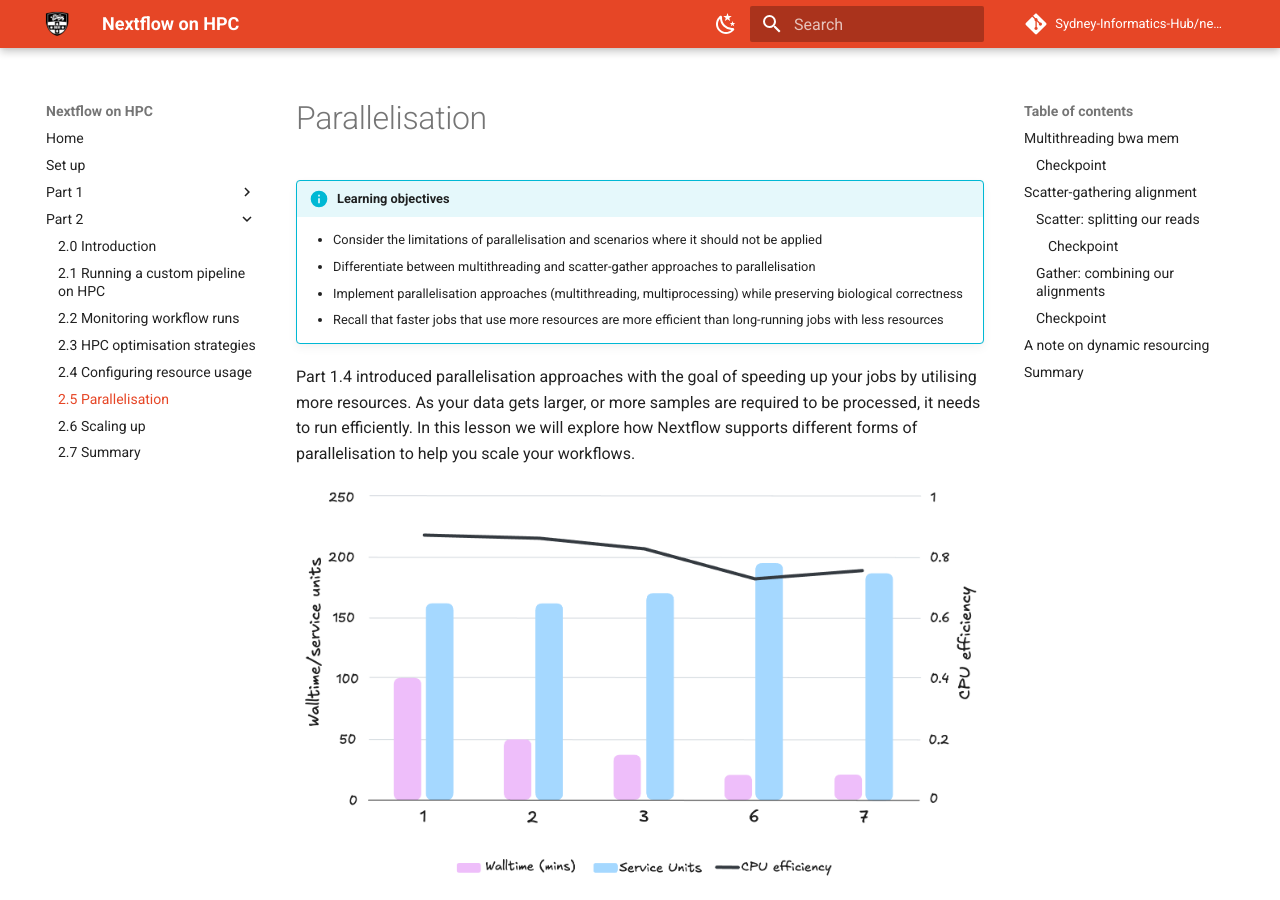
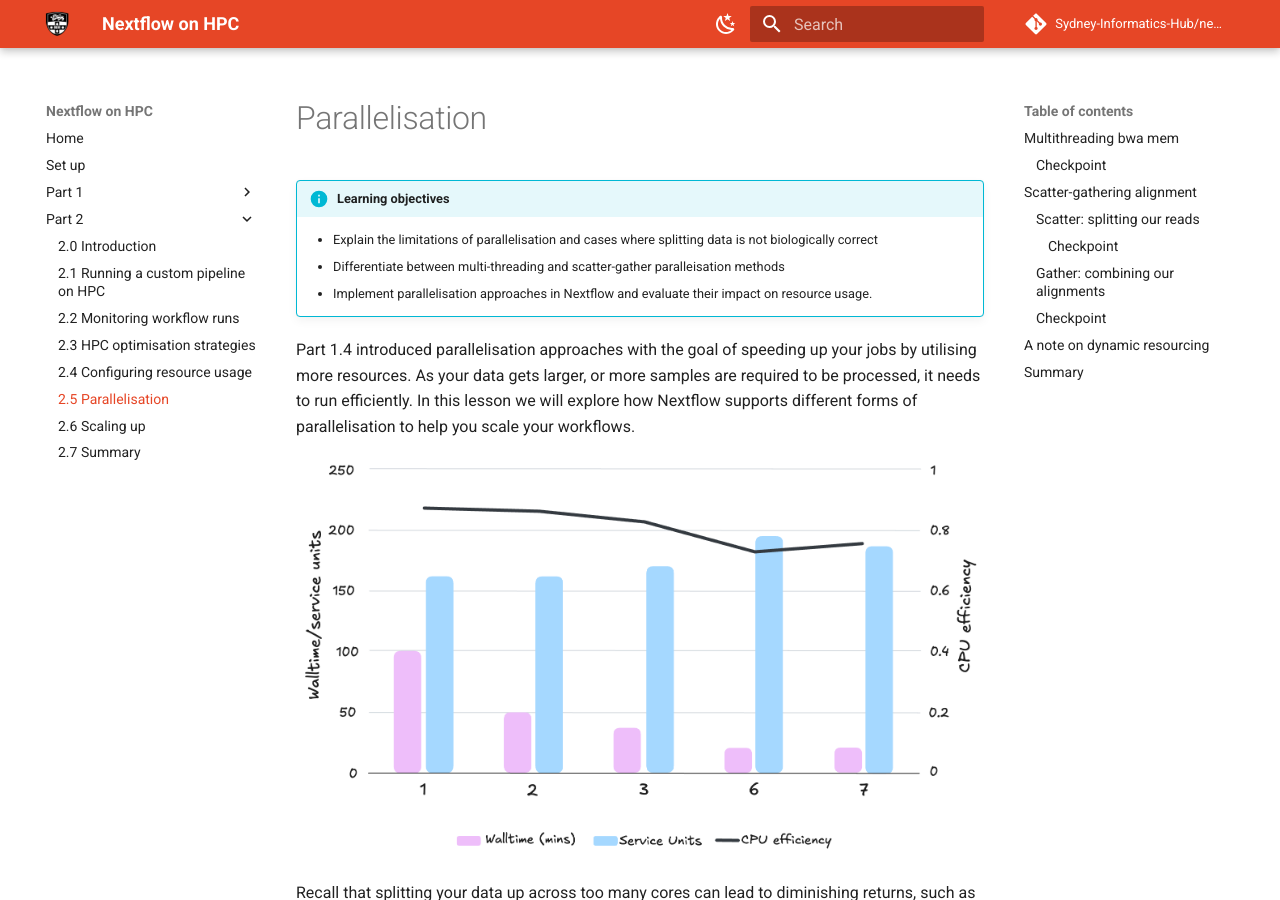
Before and after one commit to Sydney-Informatics-Hub/nextflow-hpc-workshop, an MkDocs documentation site: the page built from docs/part2/25_parallelisation.md, in a window 1280 px wide and 900 px high. Built offline with MkDocs 1.6.1 and Material for MkDocs 9.7.7, drawn with Linux system fonts in a browser that asks for light colours; comment, search, counter and statistics services are not loaded.

```diff
--- a/docs/part2/25_parallelisation.md
+++ b/docs/part2/25_parallelisation.md
@@ -2,14 +2,9 @@
 
 !!! info "Learning objectives"
 
-    - Consider the limitations of parallelisation and scenarios where it should
-    not be applied
-    - Differentiate between multithreading and scatter-gather approaches to
-    parallelisation
-    - Implement parallelisation approaches (multithreading, multiprocessing)
-    while preserving biological correctness
-    - Recall that faster jobs that use more resources are more efficient than
-    long-running jobs with less resources
+    - Explain the limitations of parallelisation and cases where splitting data is not biologically correct
+    - Differentiate between multi-threading and scatter-gather paralleisation methods
+    - Implement parallelisation approaches in Nextflow and evaluate their impact on resource usage.
 
 Part 1.4 introduced parallelisation approaches with the goal of speeding up your jobs by utilising more resources. As your data gets larger, or more samples are required to be processed, it needs to run efficiently. In this lesson we will explore how Nextflow supports different forms of parallelisation to help you scale your workflows.
 
```
